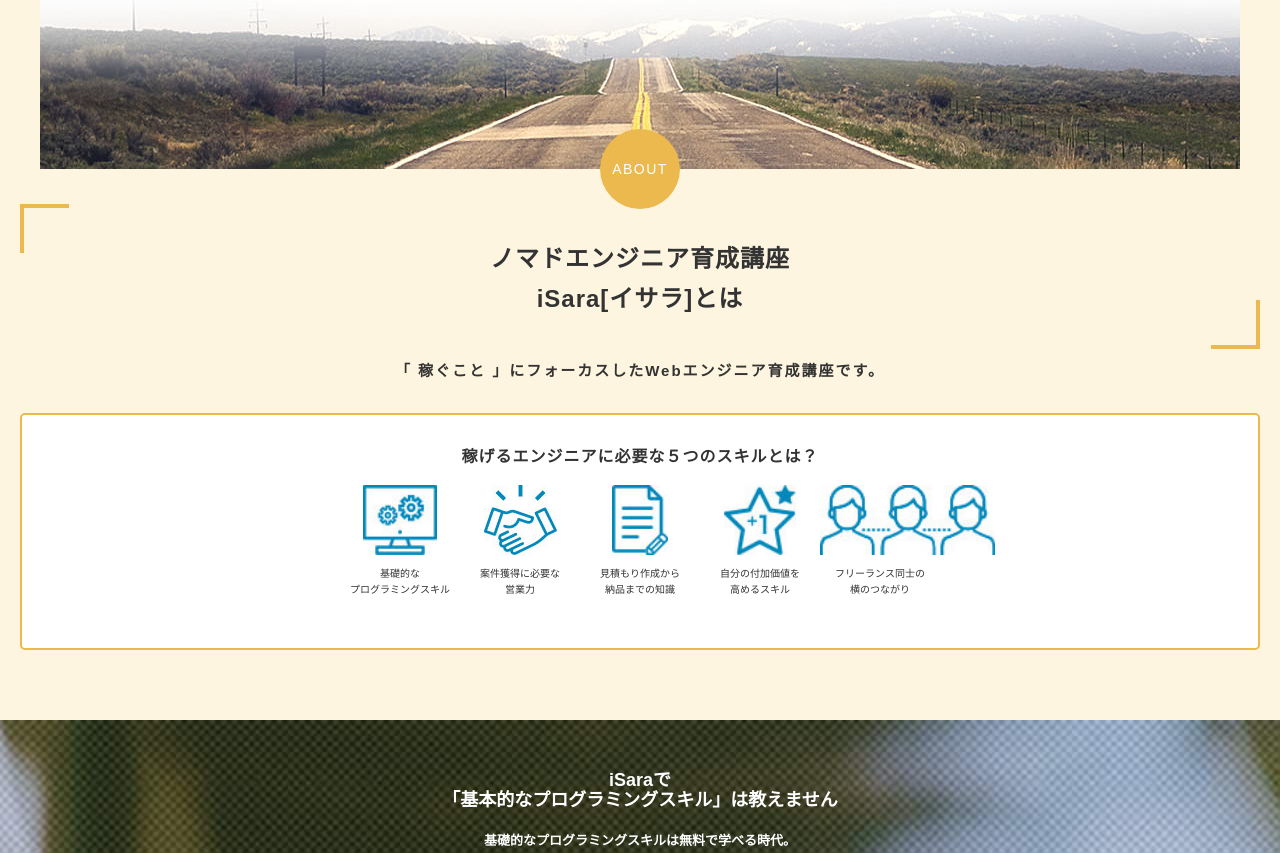
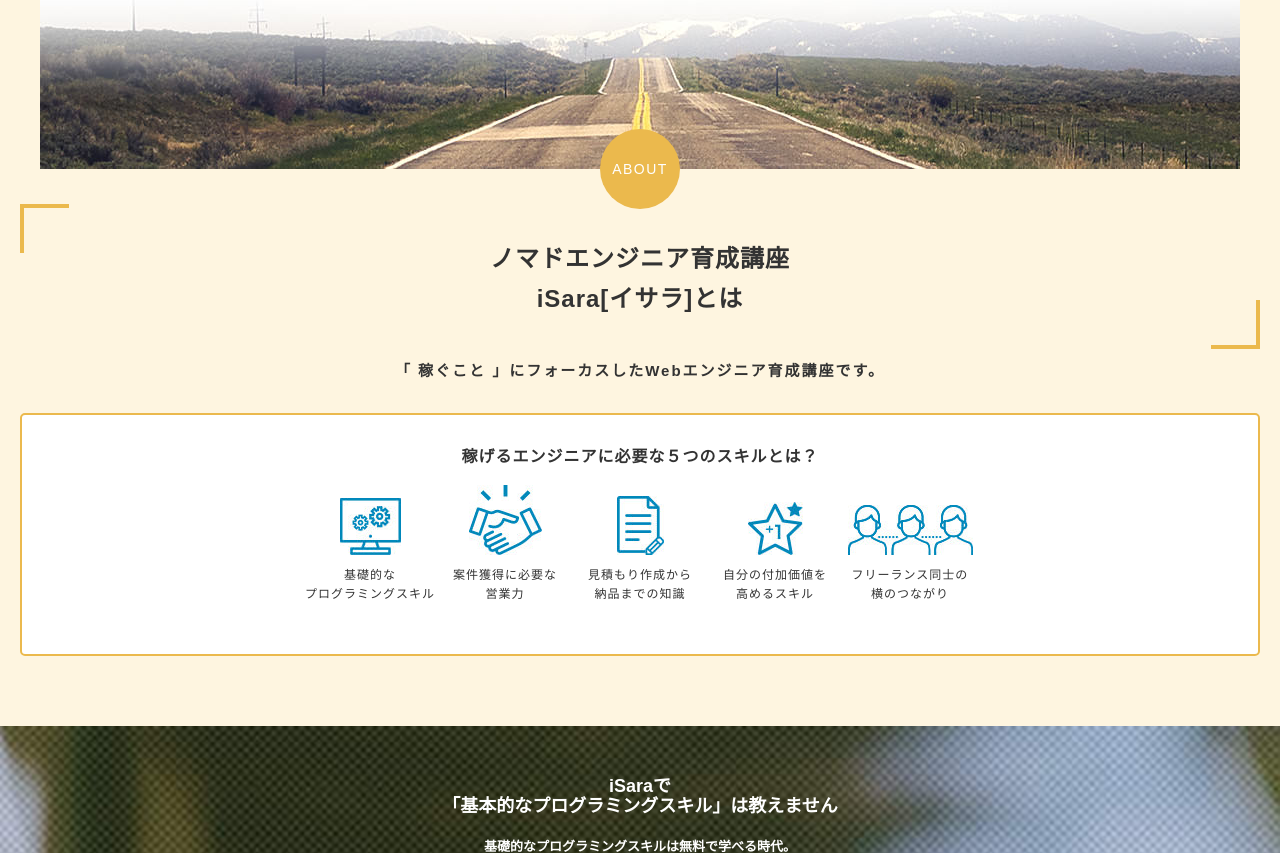
Before and after one commit to Yosuke-Nishizawa/HTML-Replication, a PHP site: page / in a window 1280 px wide. Shown: the part 1468-2321 px from the top of the page. Run offline with PHP 8.4, Linux system fonts and the light colour scheme; some libraries are stand-ins or nearby versions.

Commit message:
page5完成

```diff
--- a/iSara/css/base.css
+++ b/iSara/css/base.css
@@ -367,14 +367,13 @@ span.marker {
   display: flex;
   flex-wrap: wrap;
   justify-content: center;
+  align-items: flex-end;
 }
 .list-page5-item {
-  width: 120px;
+  width: 110px;
   margin-top: 16px;
 }
-.img-page5-item {
-  height: 32px;
-}
+[class^="img-page5-item-"] { height: 30px;}
 .txt-page5-item {
   font-weight: 300;
   font-size: 10px;
@@ -401,8 +400,17 @@ span.marker {
   .ttl-page5-3 {
     font-size: 16px;
   }
-  .img-page5-item {
-    height: 70px;
+  .list-page5-item {
+    width: 135px;
+  }
+  .img-page5-item-1 { height: 57px; }
+  .img-page5-item-2 { height: 70px; }
+  .img-page5-item-3 { height: 59px; }
+  .img-page5-item-4 { height: 53px; }
+  .img-page5-item-5 { height: 50px; }
+  .txt-page5-item {
+    font-size: 12px;
+    line-height: 19px;
   }
 }
 /* page6 */
--- a/iSara/index.html
+++ b/iSara/index.html
@@ -80,24 +80,24 @@
             <h3 class="s-ls1 ttl-page5-3">稼げるエンジニアに必要な<br class="is-sp">５つのスキルとは？</h3>
             <ul class="list-page5">
               <li class="list-page5-item">
-                <img class="img-page5-item" src="img/skill.jpg">
-                <p class="txt-page5-item">基礎的な<br>プログラミングスキル</p>
+                <img class="img-page5-item-1" src="img/skill.jpg">
+                <p class="s-ls1 txt-page5-item">基礎的な<br>プログラミングスキル</p>
               </li>
               <li class="list-page5-item">
-                <img class="img-page5-item" src="img/sales.jpg">
-                <p class="txt-page5-item">案件獲得に必要な<br>営業力</p>
+                <img class="img-page5-item-2" src="img/sales.jpg">
+                <p class="s-ls1 txt-page5-item">案件獲得に必要な<br>営業力</p>
               </li>
               <li class="list-page5-item">
-                <img class="img-page5-item" src="img/document.jpg">
-                <p class="txt-page5-item">見積もり作成から<br>納品までの知識</p>
+                <img class="img-page5-item-3" src="img/document.jpg">
+                <p class="s-ls1 txt-page5-item">見積もり作成から<br>納品までの知識</p>
               </li>
               <li class="list-page5-item">
-                <img class="img-page5-item" src="img/plusone.jpg">
-                <p class="txt-page5-item">自分の付加価値を<br>高めるスキル</p>
+                <img class="img-page5-item-4" src="img/plusone.jpg">
+                <p class="s-ls1 txt-page5-item">自分の付加価値を<br>高めるスキル</p>
               </li>
               <li class="list-page5-item">
-                <img class="img-page5-item" src="img/connection.jpg">
-                <p class="txt-page5-item">フリーランス同士の<br>横のつながり</p>
+                <img class="img-page5-item-5" src="img/connection.jpg">
+                <p class="s-ls1 txt-page5-item">フリーランス同士の<br>横のつながり</p>
               </li>
             </ul>
           </section>
```
